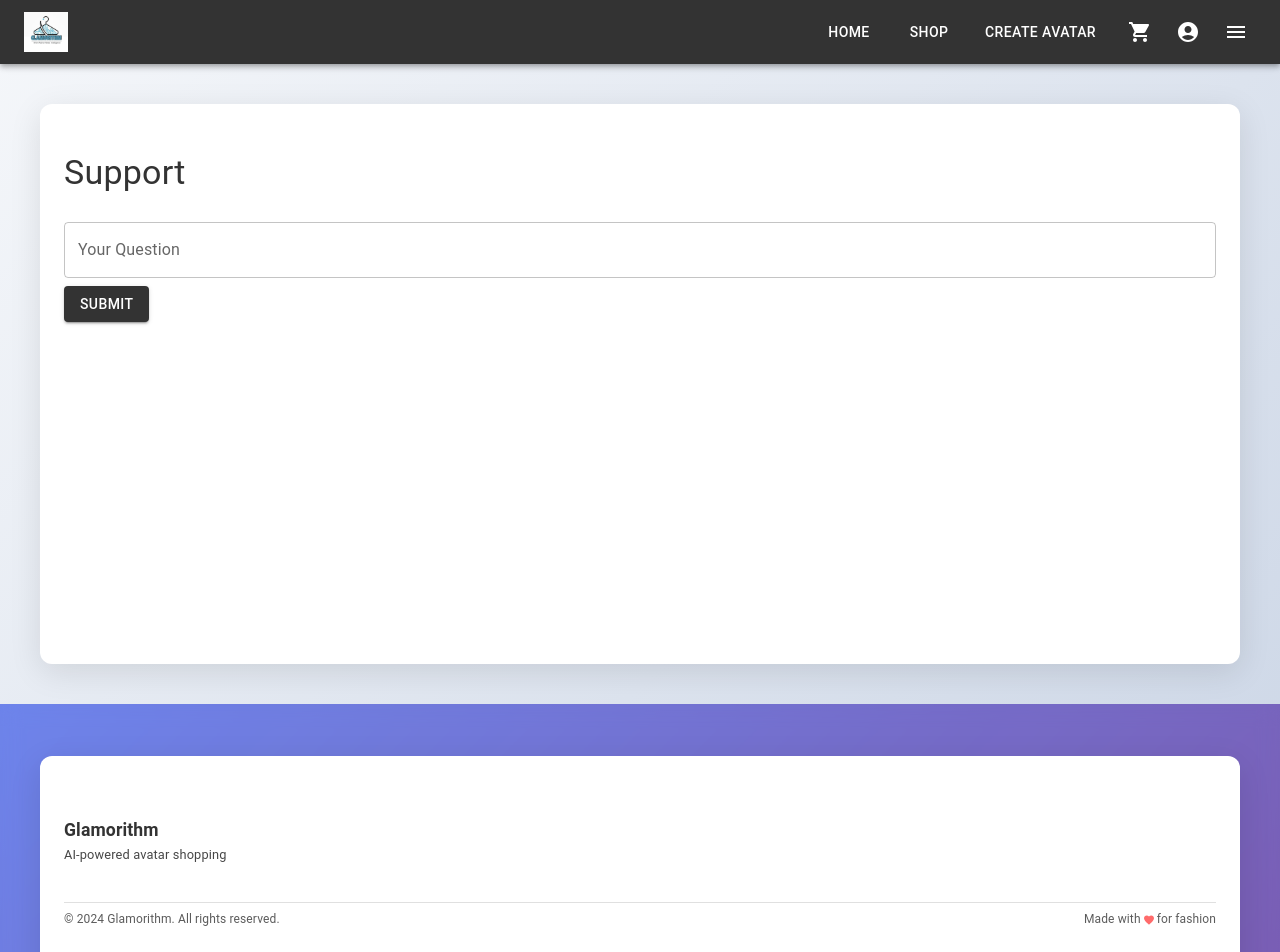
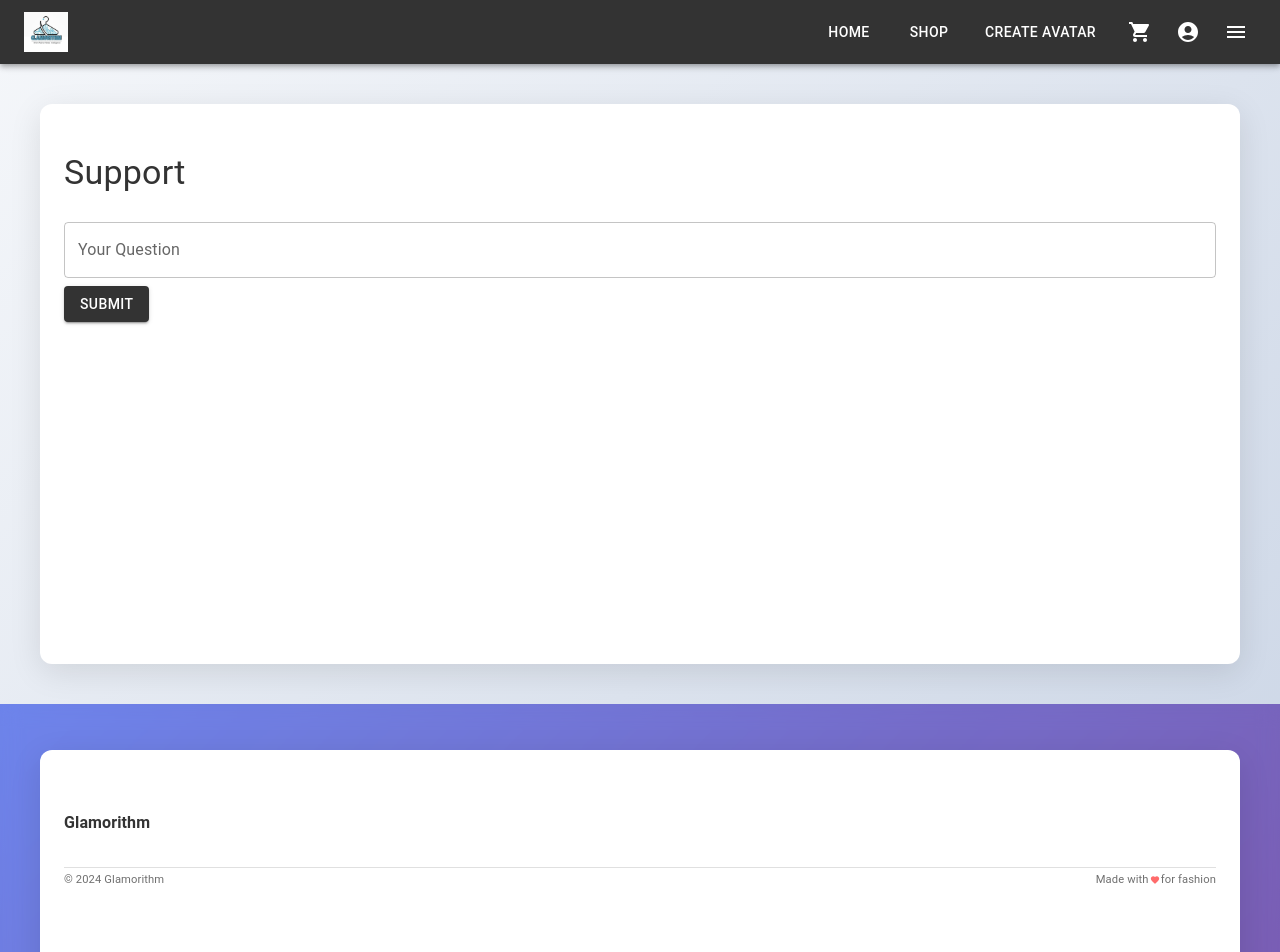
Before and after one commit to atharva-nagalkar/glamorithm-website, a React (Vite) app: page /support in a window 1280 px wide. Shown: the top 952 px of the page. Built offline with nearby package versions, Linux system fonts and the light colour scheme.

Commit message:
Make footer SUPER compact - 70% height reduction

```diff
--- a/src/components/Footer.tsx
+++ b/src/components/Footer.tsx
@@ -9,7 +9,7 @@ function Footer() {
       sx={{
         background: 'linear-gradient(135deg, #667eea 0%, #764ba2 100%)',
         color: 'white',
-        py: 1.5,
+        py: 0.75,
         mt: 'auto',
         position: 'relative',
         overflow: 'hidden',
@@ -31,17 +31,14 @@ function Footer() {
           flexDirection: { xs: 'column', md: 'row' },
           justifyContent: 'space-between',
           alignItems: 'center',
-          gap: 0.5
+          gap: 0.25
         }}>
           {/* Brand & Links */}
           <Box sx={{ textAlign: { xs: 'center', md: 'left' } }}>
-            <Typography variant="h6" sx={{ fontWeight: 'bold', mb: 0.25, fontSize: '1.1rem' }}>
+            <Typography variant="h6" sx={{ fontWeight: 'bold', mb: 0, fontSize: '1rem' }}>
               Glamorithm
             </Typography>
-            <Typography variant="body2" sx={{ opacity: 0.9, maxWidth: 250, fontSize: '0.8rem', mb: 0.5 }}>
-              AI-powered avatar shopping
-            </Typography>
-            <Box sx={{ display: 'flex', gap: 2, justifyContent: { xs: 'center', md: 'flex-start' } }}>
+            <Box sx={{ display: 'flex', gap: 1.5, justifyContent: { xs: 'center', md: 'flex-start' }, mt: 0.25 }}>
               <Link
                 component={RouterLink}
                 to="/about"
@@ -136,24 +133,24 @@ function Footer() {
           </Box>
         </Box>
 
-        <Divider sx={{ my: 1, backgroundColor: 'rgba(255, 255, 255, 0.2)' }} />
+        <Divider sx={{ my: 0.5, backgroundColor: 'rgba(255, 255, 255, 0.2)' }} />
 
         <Box sx={{
           display: 'flex',
           flexDirection: { xs: 'column', sm: 'row' },
           justifyContent: 'space-between',
           alignItems: 'center',
-          gap: 0.25
+          gap: 0.125
         }}>
-          <Typography variant="body2" sx={{ opacity: 0.8, fontSize: '0.75rem' }}>
-            © 2024 Glamorithm. All rights reserved.
+          <Typography variant="body2" sx={{ opacity: 0.7, fontSize: '0.7rem' }}>
+            © 2024 Glamorithm
           </Typography>
-          <Box sx={{ display: 'flex', alignItems: 'center', gap: 0.25 }}>
-            <Typography variant="body2" sx={{ opacity: 0.8, fontSize: '0.75rem' }}>
+          <Box sx={{ display: 'flex', alignItems: 'center', gap: 0.125 }}>
+            <Typography variant="body2" sx={{ opacity: 0.7, fontSize: '0.7rem' }}>
               Made with
             </Typography>
-            <Favorite sx={{ fontSize: 12, color: '#ff6b6b' }} />
-            <Typography variant="body2" sx={{ opacity: 0.8, fontSize: '0.75rem' }}>
+            <Favorite sx={{ fontSize: 10, color: '#ff6b6b' }} />
+            <Typography variant="body2" sx={{ opacity: 0.7, fontSize: '0.7rem' }}>
               for fashion
             </Typography>
           </Box>
```
